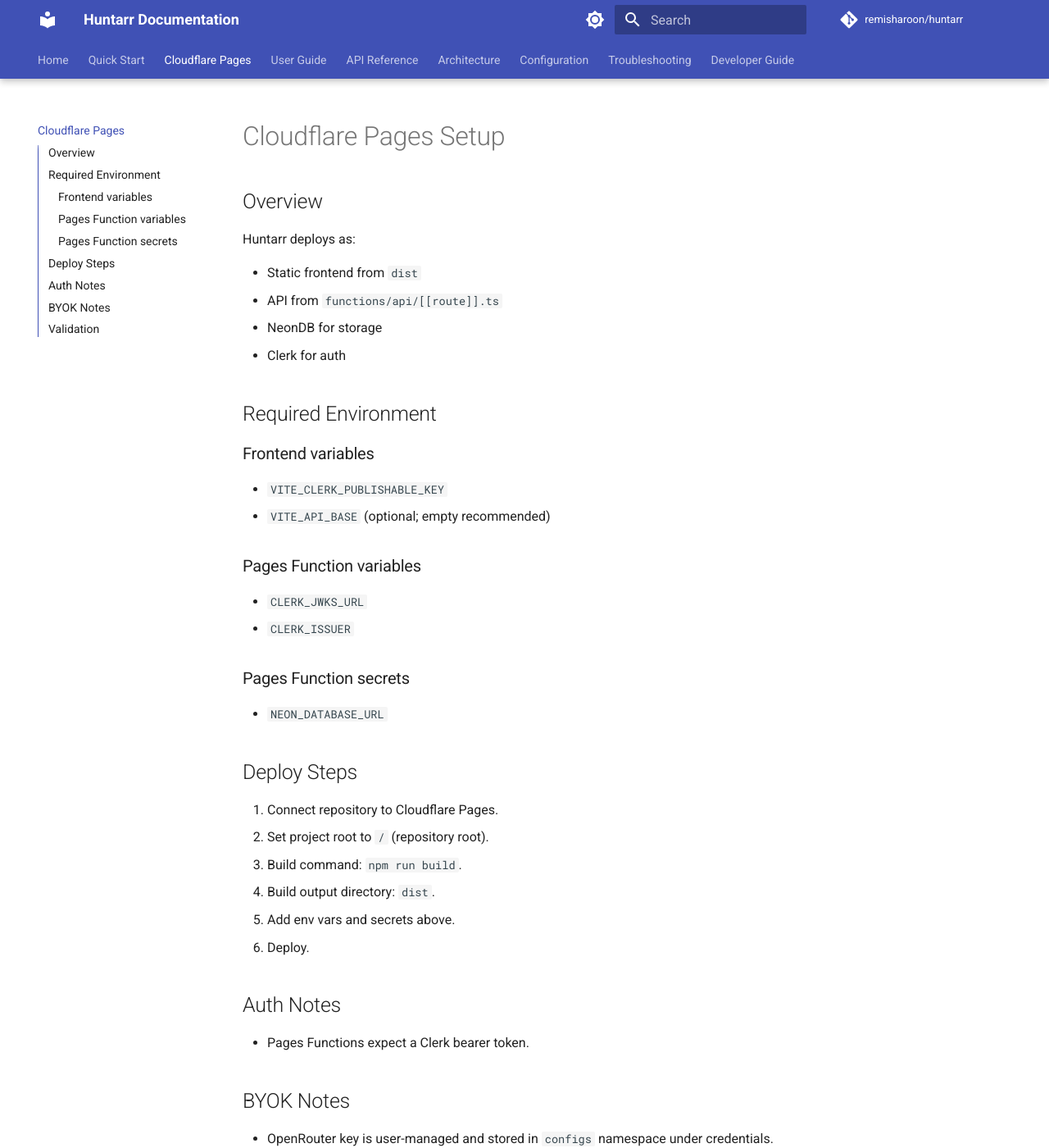
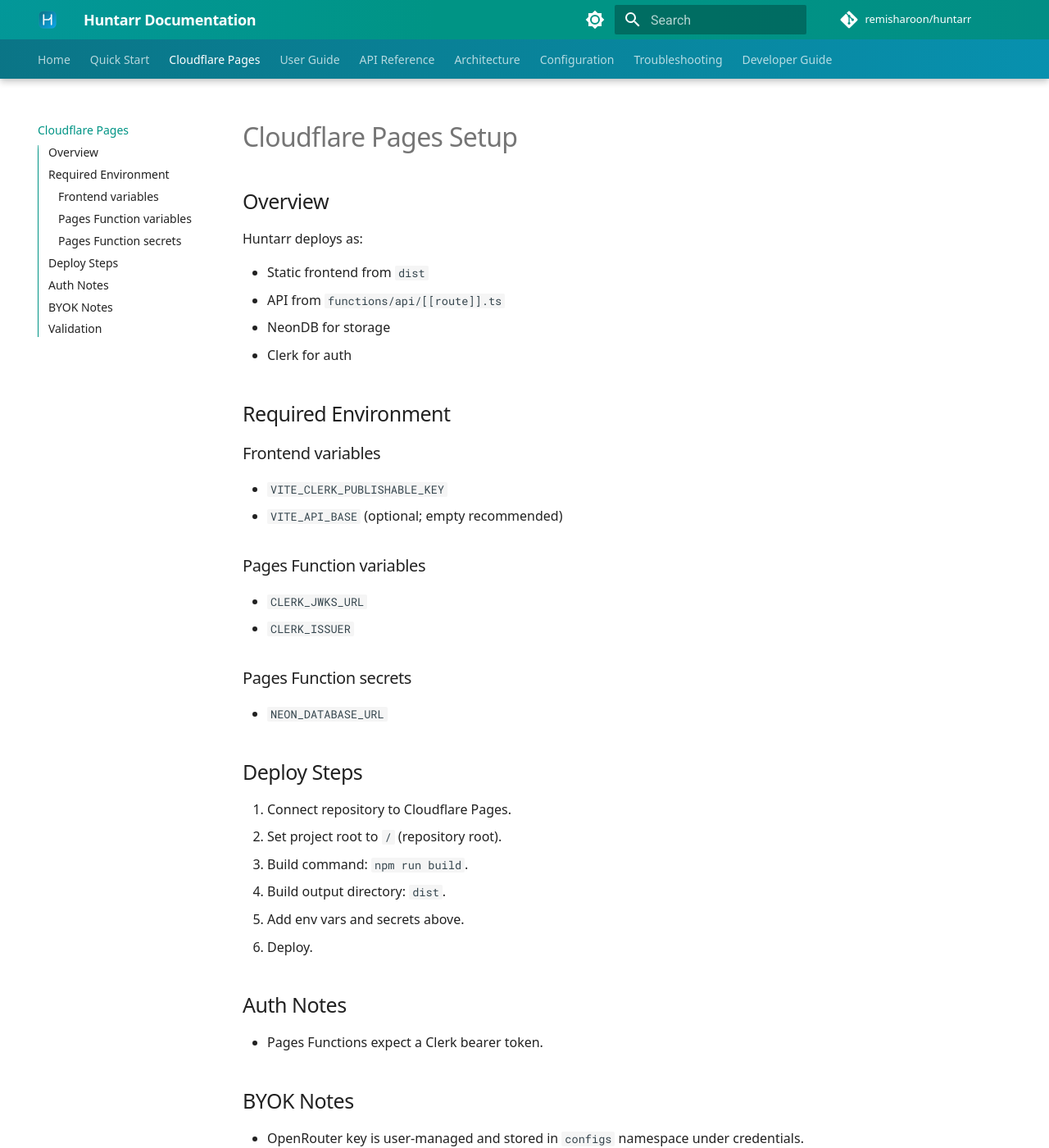
Before and after one commit to remisharoon/huntarr, an MkDocs documentation site: the page built from docs/CLOUDFLARE_PAGES.md, in a window 1280 px wide and 1400 px high. Shown: the whole window at 82% size. Built offline with MkDocs 1.6.1 and Material for MkDocs 9.7.7, drawn with Linux system fonts in a browser that asks for light colours; comment, search, counter and statistics services are not loaded.

```diff
--- a/docs/assets/extra.css
+++ b/docs/assets/extra.css
@@ -1,26 +1,64 @@
-/* Custom CSS for documentation */
 :root {
-  --md-primary-fg-color: #4f46e5;
-  --md-primary-fg-color--light: #818cf8;
-  --md-primary-fg-color--dark: #3730a3;
+  --md-primary-fg-color: #0b7285;
+  --md-primary-fg-color--light: #0ea5e9;
+  --md-primary-fg-color--dark: #115e6f;
+  --md-accent-fg-color: #0891b2;
+  --md-accent-fg-color--transparent: rgb(8 145 178 / 0.14);
+  --md-typeset-a-color: #0b7285;
 }
 
-/* SEO: Ensure headings are semantic */
-h1, h2, h3, h4, h5, h6 {
+[data-md-color-scheme="slate"] {
+  --md-primary-fg-color: #0f172a;
+  --md-primary-fg-color--light: #1e293b;
+  --md-primary-fg-color--dark: #020617;
+  --md-accent-fg-color: #38bdf8;
+  --md-accent-fg-color--transparent: rgb(56 189 248 / 0.18);
+  --md-typeset-a-color: #67e8f9;
+}
+
+body {
+  font-family: Manrope, ui-sans-serif, system-ui, sans-serif;
+}
+
+.md-typeset h1,
+.md-typeset h2,
+.md-typeset h3,
+.md-typeset h4,
+.md-typeset h5,
+.md-typeset h6,
+.md-header__title,
+.md-nav__title {
+  font-family: Sora, Manrope, ui-sans-serif, system-ui, sans-serif;
+  letter-spacing: -0.02em;
   scroll-margin-top: 1.5rem;
 }
 
-/* SEO: Improve code block readability */
-.codehilite {
-  margin: 1rem 0;
+.md-header {
+  background:
+    radial-gradient(circle at 0% 0%, rgb(14 165 233 / 0.2), transparent 42%),
+    radial-gradient(circle at 100% 10%, rgb(11 114 133 / 0.18), transparent 38%),
+    var(--md-primary-fg-color);
 }
 
-/* SEO: Optimize table readability */
-.md-typeset table:not([class]) {
-  font-size: 0.8rem;
+.md-tabs {
+  background: linear-gradient(90deg, rgb(11 114 133 / 0.92), rgb(8 145 178 / 0.92));
 }
 
-/* SEO: Ensure links are accessible */
+[data-md-color-scheme="slate"] .md-header {
+  background:
+    radial-gradient(circle at 0% 0%, rgb(14 165 233 / 0.17), transparent 38%),
+    radial-gradient(circle at 100% 10%, rgb(15 23 42 / 0.42), transparent 40%),
+    var(--md-primary-fg-color);
+}
+
+[data-md-color-scheme="slate"] .md-tabs {
+  background: linear-gradient(90deg, rgb(15 23 42 / 0.95), rgb(8 47 73 / 0.95));
+}
+
+.md-typeset table:not([class]) {
+  font-size: 0.85rem;
+}
+
 a {
   text-decoration: none;
 }
@@ -28,3 +66,8 @@ a {
 a:hover {
   text-decoration: underline;
 }
+
+.md-typeset .admonition,
+.md-typeset details {
+  border-radius: 0.75rem;
+}
--- a/mkdocs.yml
+++ b/mkdocs.yml
@@ -11,16 +11,18 @@ copyright: Copyright &copy; 2026
 theme:
   name: material
   language: en
+  logo: assets/icon.svg
+  favicon: assets/icon.svg
   palette:
     - scheme: default
-      primary: indigo
-      accent: indigo
+      primary: teal
+      accent: cyan
       toggle:
         icon: material/brightness-7
         name: Switch to dark mode
     - scheme: slate
-      primary: indigo
-      accent: indigo
+      primary: teal
+      accent: cyan
       toggle:
         icon: material/brightness-4
         name: Switch to light mode
--- a/src/components/ui.tsx
+++ b/src/components/ui.tsx
@@ -48,7 +48,7 @@ export function Button({
     ghost: 'bg-transparent text-gray-700 hover:bg-gray-100 dark:text-gray-200 dark:hover:bg-gray-800',
     icon: 'h-9 w-9 border border-transparent bg-transparent p-0 text-gray-600 hover:bg-gray-100 dark:text-gray-300 dark:hover:bg-gray-800',
     danger: 'bg-red-600 text-white hover:bg-red-700',
-    attention: 'bg-gradient-to-r from-purple-600 to-pink-500 text-white shadow-sm hover:from-purple-500 hover:to-pink-500',
+    attention: 'bg-gradient-to-r from-cyan-600 to-teal-600 text-white shadow-sm hover:from-cyan-500 hover:to-teal-500',
   }
 
   return (
--- a/tailwind.config.ts
+++ b/tailwind.config.ts
@@ -22,8 +22,8 @@ const config: Config = {
         primary: 'hsl(var(--color-primary) / <alpha-value>)',
       },
       fontFamily: {
-        display: ['ui-sans-serif', 'system-ui', 'sans-serif'],
-        body: ['ui-sans-serif', 'system-ui', 'sans-serif'],
+        display: ['Sora', 'Manrope', 'ui-sans-serif', 'system-ui', 'sans-serif'],
+        body: ['Manrope', 'ui-sans-serif', 'system-ui', 'sans-serif'],
       },
       boxShadow: {
         card: '0 1px 2px rgb(15 23 42 / 0.08), 0 8px 24px -18px rgb(15 23 42 / 0.3)',
```
Also changed, not shown: docs/index.md (+2 -0 lines), docs/overrides/main.html (+9 -1 lines), index.html (+8 -1 lines), src/index.css (+9 -7 lines), docs/assets/icon.svg (added), docs/assets/logo.svg (added), public/apple-touch-icon.png (added), public/brand/icon.svg (added), public/brand/logo-dark.svg (added), public/brand/logo.svg (added), public/favicon.ico (added), public/favicon.svg (added), 1 other file.
